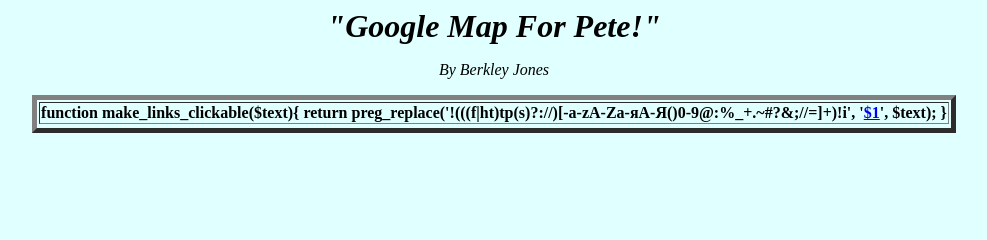
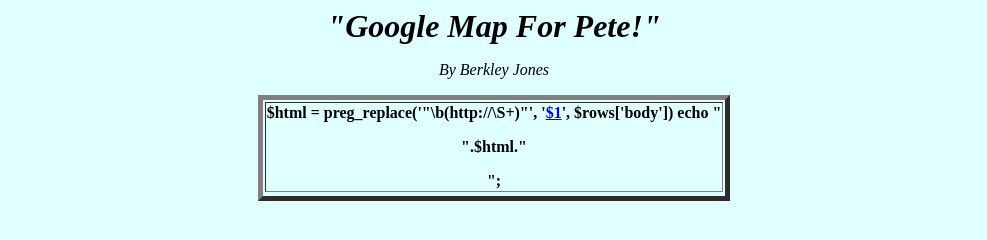
Before and after one commit to bjonesin/bjonesin.github.io, a plain HTML site: page index.html in a window 1280 px wide. Shown: the whole page, without its empty margins (146-1133 px from the left). Drawn offline with Linux system fonts and the light colour scheme.

Commit message:
Update index.html

```diff
--- a/index.html
+++ b/index.html
@@ -20,10 +20,8 @@
 <table border="5">
   <tr>
     <th>
-function make_links_clickable($text){
-    return preg_replace('!(((f|ht)tp(s)?://)[-a-zA-Zа-яА-Я()0-9@:%_+.~#?&;//=]+)!i', '<a href="$1">$1</a>', $text);
-}
-
+$html = preg_replace('"\b(http://\S+)"', '<a href="$1">$1</a>', $rows['body'])
+echo "<p><div id=\"articleBody\">".$html."</div></p>";
 
 </body>
 </html>
```
